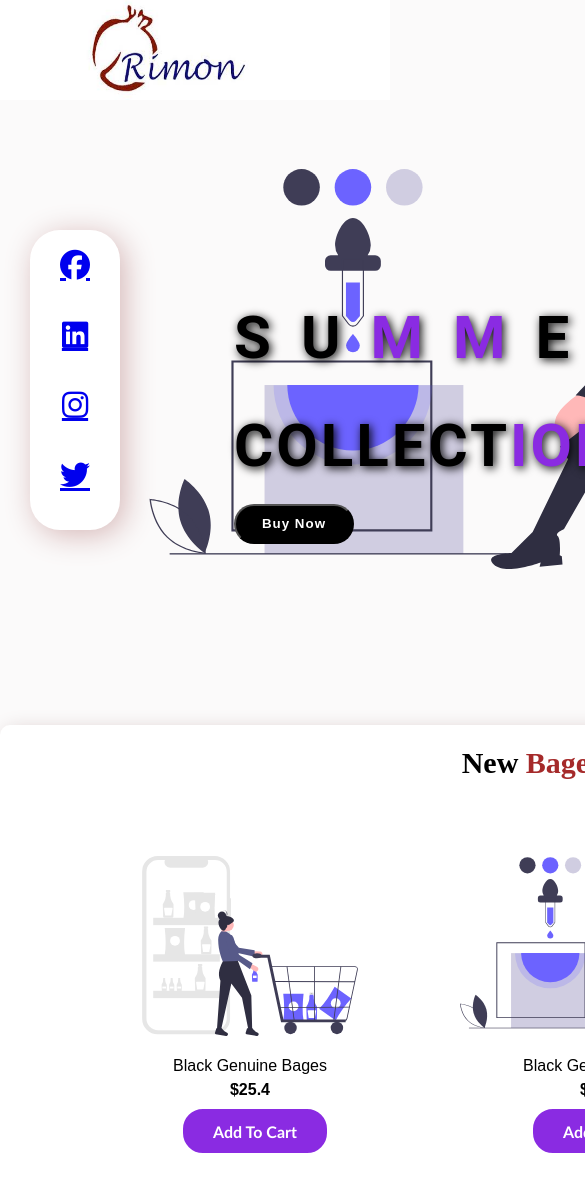
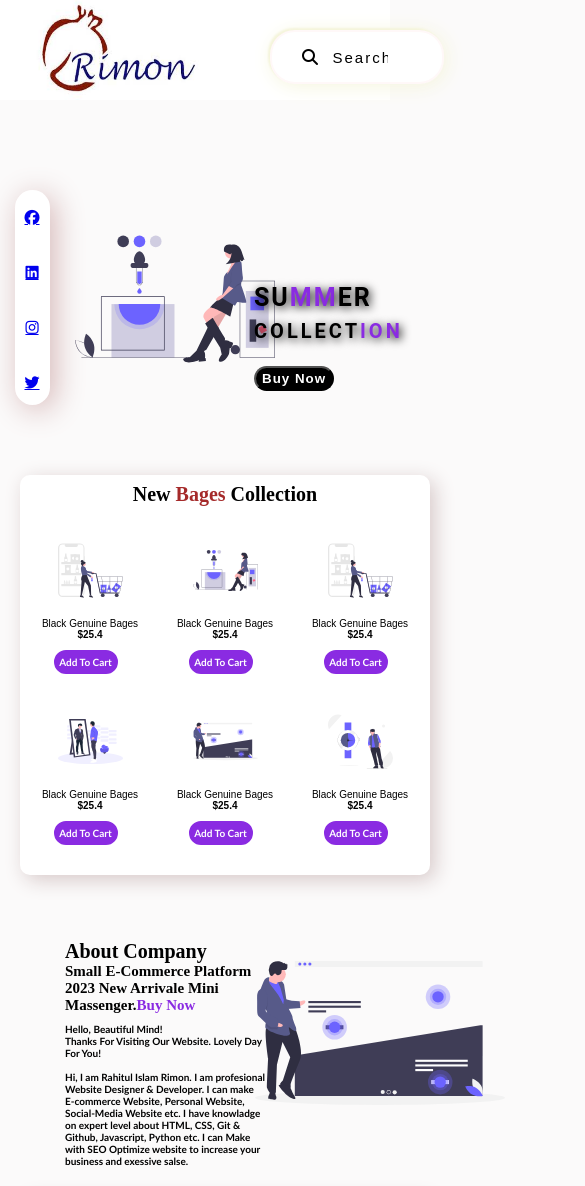
Before and after one commit to rimonshake/Ecommerce-Website, a plain HTML site: page index.html in a window 390 px wide. Shown: the top 1186 px of the page, 585 px wide, since content can reach past the window. Drawn offline with Linux system fonts and the light colour scheme.

Commit message:
Mobaile View added

```diff
--- a/index.html
+++ b/index.html
@@ -32,12 +32,13 @@
          <h2> COLLECT<span class="color">ION</span></h2><br>
          <button class="btn1">Buy Now</button>
        </div>
+    <div class="iconarea1">
     <div class="iconarea">
      <a href="https://www.facebook.com/profile.php?id=100089559822058" target="_blank"><i class="fa-brands fa-facebook"></i></a>
      <a href="https://www.linkedin.com/in/rahitul-islam-a08339262/" target="_blank"><i class="fa-brands fa-linkedin"></i></a>
      <a href="#"><i class="fa-brands fa-instagram"></i></a>
      <a href="#"><i class="fa-brands fa-twitter"></i></a>
-
+    </div>
     </div>
     </div>
 
@@ -97,8 +98,8 @@
 <!--about section-->
 <section class="about">
     <div class="aboutbox1">
-<h1>About Company</h1>
-<h4> Small E-Commerce Platform 2023 New Arrivale Mini Massenger.<span>Buy Now</span></h4>
+<h1 class="hh">About Company</h1>
+<h4 class="hhh"> Small E-Commerce Platform 2023 New Arrivale Mini Massenger.<span>Buy Now</span></h4>
 <p class="aboutp">Hello, Beautiful Mind! <br>
  Thanks For Visiting Our Website. Lovely Day For You! <br><br>
 Hi, I am Rahitul Islam Rimon. I am profesional Website Designer & Developer.
@@ -177,7 +178,7 @@ I can Make with SEO Optimize website to increase your business and exessive sals
 <button>SEND</button>
     </div>
 </section>
-<hr>
+
 
 
 <footer>
--- a/style.css
+++ b/style.css
@@ -22,6 +22,9 @@ body{
     top: -30px;
     margin-left: 50px;
 }
+
+
+/*Right Side search section*/
 .searcharea{
     position: relative;
     right: 90px;
@@ -55,6 +58,11 @@ body{
     letter-spacing: 2px;
     font-family:fantasy
 }
+
+
+
+
+/*summer cullection Heading & image*/
 .section1{
     position: absolute;
     top: 20%;
@@ -67,8 +75,6 @@ body{
     width: 800px;
 }
 
-
-/*summer cullection Heading*/
 .section1button{
     position: absolute;
     top: 40%;
@@ -110,7 +116,7 @@ span{
 }
 
 
-/*Left Side Face,LinkedIn etc Button*/
+/*Left Side Facebook,LinkedIn etc Button*/
 .iconarea{
     position: fixed;
     left: 30px;
@@ -119,7 +125,7 @@ span{
     height: 300px;
     width: 90px;
     background-color: rgb(255, 255, 255);
-    border-radius: 30px;
+    border-radius: 50px;
     box-shadow: 5px 5px 30px rgb(213, 182, 182);
 }
 .iconarea a{
@@ -323,3 +329,129 @@ footer{
     font-size: 25px;
     padding: 10px 0px;
 }
+
+
+
+
+/*Mobile View*/
+@media(max-width:768px){
+    .searcharea{
+        position: relative;
+        margin-left: -930px;
+    }
+    .logo{
+        margin-left: -50px; }
+.iconarea{
+        height: 215px;
+        width: 35px;
+        font-size: 15px;
+        margin-left: -15px;
+        margin-top: -40px;}
+    .iconarea a{
+        margin-left: -18px;
+    }
+    .section1 img{
+        height: 200px;
+        width: 200px;
+        margin-top: 30px;
+        margin-left: 10px;
+    }
+    .section1button h1, h2{
+        height: 50px;
+        width: 50px;
+        font-size: 10px;}
+    .section1button h1{
+        letter-spacing: 2px;
+        font-size: 25px;
+        margin-left: 20px;
+        margin-top: -40px;
+    }
+    .section1button h2{
+        font-size: 20px;
+        margin-left: 20px;
+        margin-top: -65px;
+    }
+    .btn1{
+        height: 25px;
+        width: 80px;
+        margin-left: 20px;
+        margin-top: -50px;
+    }
+    .productsection{
+        height: 400px;
+        width: 410px;
+        left: 20px;
+        font-size: 10px;
+        margin-top: -220px;
+    }
+    .productsection h3{font-size: 20px}
+    .productsection img{
+        height: 65px;
+        width: 65px;
+        margin-top: -20px;
+    }
+    .productsection .buybtn{
+        width: 60px;
+        height: 20px;
+        font-size: 10px;
+        margin-left: -77px;
+    }
+    .hh{
+        font-size: 20px;
+        margin-top: 40px;
+        margin-left: -100px;}
+    .hhh{
+        font-size: 15px;
+        margin-top: 40px;
+        margin-left: -100px;
+        height: 10px;
+        width: 220px;
+    }
+    .about p{
+        font-size: 10px;
+        margin-top: 50px;
+        margin-left: -100px;
+        margin-top: 80px;
+        height: 10px;
+        width: 200px;
+    }
+    .about img{
+        height: 300px;
+        width: 250px;
+        margin-top: 240px;
+        margin-left: -460px;
+    }
+    .Notification h1{
+        font-size: 15px;
+        margin-top: -30px;
+    }
+    .Notificationinput{
+        height: 30px;
+        width: 300px;
+        margin-left: 90px;
+        margin-top: -30px;
+        box-shadow: 3px 4px 20px rgb(216, 213, 207),-3px -3px 20px rgb(216, 213, 207);
+    }
+    .Notification input{
+        height: 25px;
+        width: 280px;
+        margin-left: 45px;
+        margin-top: -10px;
+    }
+    .Notificationinput button{
+        height: 22px;
+        width: 50px;
+        right: 211px;
+        margin-top: 31px;
+        font-size: 13px;
+
+    }
+    footer{
+        margin-top: -15px;
+        font-size: 15px;
+        height: 30px;
+    }
+    footer p{
+        margin-top: 4px;
+    }
+}
```
